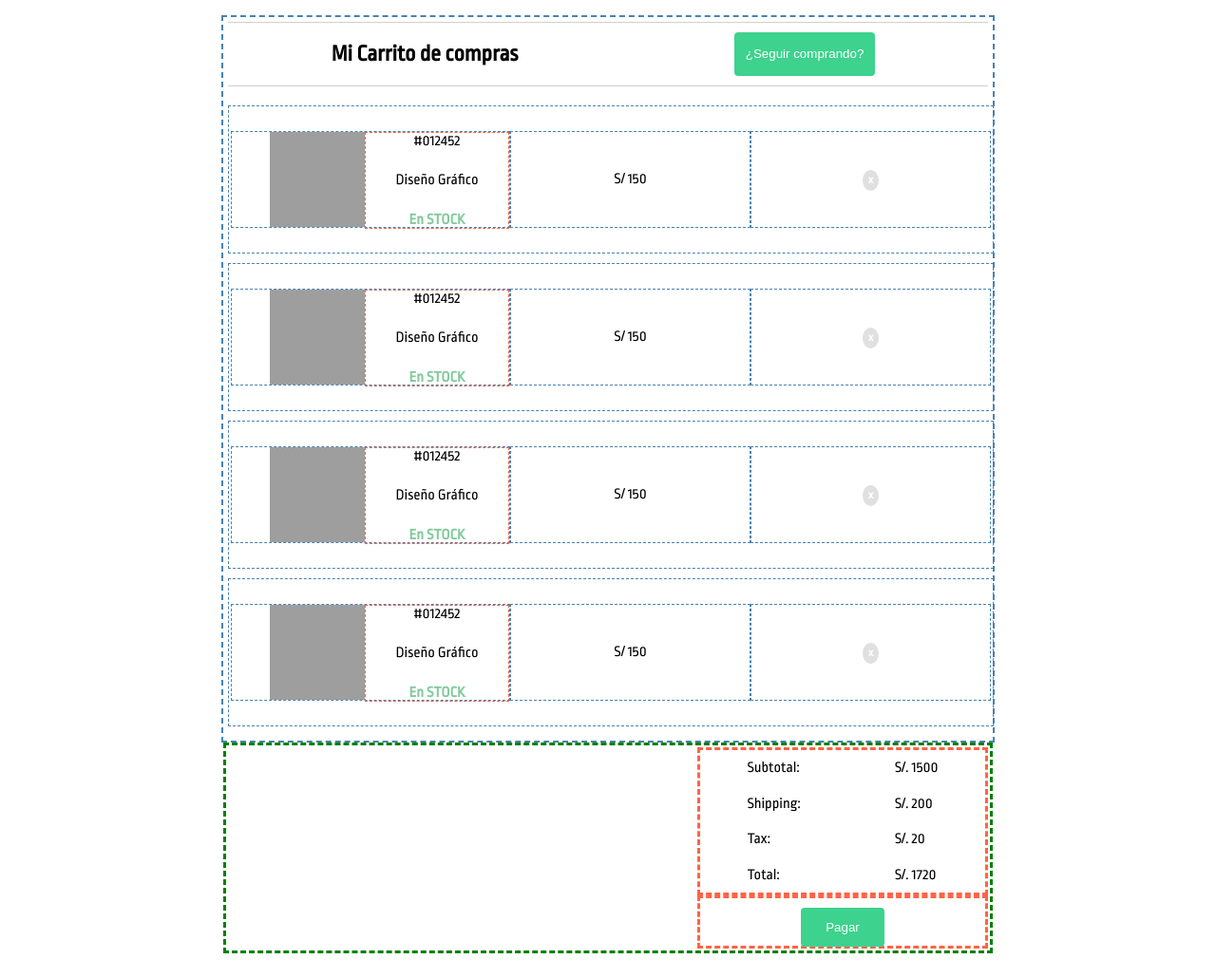
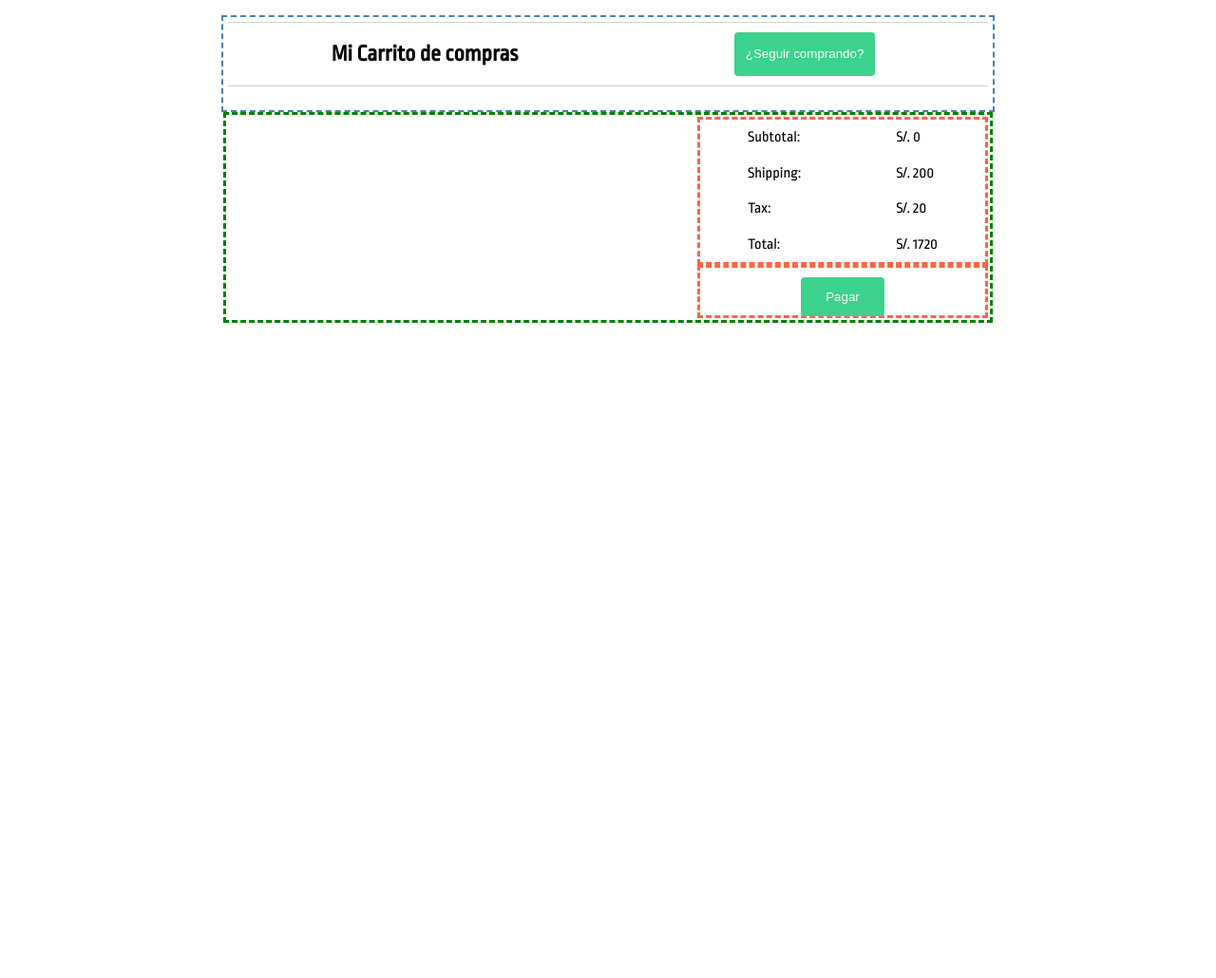
Before and after one commit to AlwaysYou/crehana-project, a Django app: a page that uses src/templates/pedidos/mi_carrito.html in a window 1280 px wide. Shown: the part 109-1139 px from the top of the page at 95% size. After the commit the page ends 449 px from the top, so only its background shows below. Run offline with Django 3.2, Linux system fonts and the light colour scheme; a user stored in the database is signed in; tables that the repository leaves empty hold one stand-in row (values such as "Sample post"); parts of the project's set-up code (start-up, migrations or seed data) failed here and were passed over; some libraries are stand-ins or nearby versions; grey boxes are pictures that could not be loaded.

Commit message:
modulo: cart mejorado

```diff
--- a/src/apps/cart/cart.py
+++ b/src/apps/cart/cart.py
@@ -71,6 +71,7 @@
             item.unit_price = unit_price
             item.quantity = quantity
             item.producto = product.nombre
+            item.codigo = product.codigo
             item.save()
         else:
             # ItemAlreadyExists
@@ -115,7 +116,7 @@
     def summary(self):
         result = 0
         for item in self.cart.item_set.all():
-            result += item.total_price
+            result += item.unit_price
         return result
 
     def summary_base(self):
--- a/src/apps/cart/models.py
+++ b/src/apps/cart/models.py
@@ -28,7 +28,7 @@
 class Item(models.Model):
     cart = models.ForeignKey(Cart, verbose_name=_('cart'))
     quantity = models.PositiveIntegerField(verbose_name=_('quantity'))
-
+    codigo = models.CharField(u"Código", max_length=400)
     unit_price = models.DecimalField(max_digits=18, decimal_places=2, verbose_name=_('unit price'))
     # product as generic relation
     content_type = models.ForeignKey(ContentType)
--- a/src/apps/pedidos/urls.py
+++ b/src/apps/pedidos/urls.py
@@ -8,5 +8,7 @@
 urlpatterns = [
     url(r'^mi-carrito/$', views.mi_carrito, name='mi_carrito'),
     url(r'^agregar-producto/$', views.add_to_cart, name='add_to_cart'),
+    url(r'^remover-producto/$', views.remove_from_cart, name='remove_from_cart'),
+
 
 ]
--- a/src/apps/pedidos/views.py
+++ b/src/apps/pedidos/views.py
@@ -11,6 +11,19 @@
 # Create your views here.
 
 def mi_carrito(request):
+    try:
+        profile = request.user.userprofile
+    except:
+        print("error")
+        return redirect(reverse('usuarios:user_logout'))
+    if profile:
+        cart = Cart(request)
+        flag_mostrar_productos = False
+        cantidad_items = cart.count()
+        if cantidad_items > 0:
+            flag_mostrar_productos = True
+        items = cart.cart.item_set.all()
+        items_cursos = [(item, item.get_product()) for item in items]
     return render(request, 'pedidos/mi_carrito.html', locals())
 
 
@@ -36,3 +49,13 @@
 
 
     return redirect(reverse('pedidos:mi_carrito'))
+
+
+def remove_from_cart(request):
+    print('VIEW: remove_from_cart')
+    curso_id = request.GET.get('curso_id')
+    curso_id = int(curso_id)
+    curso = get_object_or_404(Curso, id=curso_id)
+    cart = Cart(request)
+    cart.remove(curso)
+    return redirect(reverse('pedidos:mi_carrito'))
--- a/src/templates/pedidos/mi_carrito.html
+++ b/src/templates/pedidos/mi_carrito.html
@@ -17,86 +17,30 @@
 
 				<!-- bloque inferior-->
 				<div class="lista_cursos">
+					{% for i in items_cursos %}
+					{% with item=i.0 curso=i.1 %}
 						<div class="curso_seleccionado">
 							<div class="bloque_titulo_imagen">
 								<div class="img_cart_item">
-								<img  class="imagen_cart_item" src="http://bolsodemano.es/wp-content/uploads/2017/03/Carbotti-diseador-de-cuero-3-del-color-del-bolso-del-bolso-de-mano-cuadrada-comprador-de-la-mujer-negro-0-300x351.jpg" width="100px" height="100px">
+									<img  class="imagen_cart_item" src="{{curso.img_curso.url}}" width="100px" height="100px">
 								</div>
 
 								<div class="descripcion_cart_item">
-								<span class="codigo_cart_item">#012452</span>
-								<span class="nombre_cart_item">Diseño Gráfico</span>
+									<span class="codigo_cart_item">#{{item.codigo}}</span>
+									<span class="nombre_cart_item">{{ item.producto }}</span>
 									<p class="stock">En STOCK</p>
 
 								</div>
 							</div>
 							<div class="bloque_precio">
-							S/ 150
+								S/ {{ item.total_price|stringformat:".2f" }}
 							</div>
 							<div class="bloque_precio">
 								<a href="" class="remove"> x </a>
 							</div>
 						</div>
-					<div class="curso_seleccionado">
-						<div class="bloque_titulo_imagen">
-							<div class="img_cart_item">
-								<img  class="imagen_cart_item" src="http://bolsodemano.es/wp-content/uploads/2017/03/Carbotti-diseador-de-cuero-3-del-color-del-bolso-del-bolso-de-mano-cuadrada-comprador-de-la-mujer-negro-0-300x351.jpg" width="100px" height="100px">
-							</div>
-
-							<div class="descripcion_cart_item">
-								<span class="codigo_cart_item">#012452</span>
-								<span class="nombre_cart_item">Diseño Gráfico</span>
-								<p class="stock">En STOCK</p>
-
-							</div>
-						</div>
-						<div class="bloque_precio">
-							S/ 150
-						</div>
-						<div class="bloque_precio">
-							<a href="" class="remove"> x </a>
-						</div>
-					</div>
-					<div class="curso_seleccionado">
-						<div class="bloque_titulo_imagen">
-							<div class="img_cart_item">
-								<img  class="imagen_cart_item" src="http://bolsodemano.es/wp-content/uploads/2017/03/Carbotti-diseador-de-cuero-3-del-color-del-bolso-del-bolso-de-mano-cuadrada-comprador-de-la-mujer-negro-0-300x351.jpg" width="100px" height="100px">
-							</div>
-
-							<div class="descripcion_cart_item">
-								<span class="codigo_cart_item">#012452</span>
-								<span class="nombre_cart_item">Diseño Gráfico</span>
-								<p class="stock">En STOCK</p>
-
-							</div>
-						</div>
-						<div class="bloque_precio">
-							S/ 150
-						</div>
-						<div class="bloque_precio">
-							<a href="" class="remove"> x </a>
-						</div>
-					</div>
-					<div class="curso_seleccionado">
-						<div class="bloque_titulo_imagen">
-							<div class="img_cart_item">
-								<img  class="imagen_cart_item" src="http://bolsodemano.es/wp-content/uploads/2017/03/Carbotti-diseador-de-cuero-3-del-color-del-bolso-del-bolso-de-mano-cuadrada-comprador-de-la-mujer-negro-0-300x351.jpg" width="100px" height="100px">
-							</div>
-
-							<div class="descripcion_cart_item">
-								<span class="codigo_cart_item">#012452</span>
-								<span class="nombre_cart_item">Diseño Gráfico</span>
-								<p class="stock">En STOCK</p>
-
-							</div>
-						</div>
-						<div class="bloque_precio">
-							S/ 150
-						</div>
-						<div class="bloque_precio">
-							<a href="" class="remove"> x </a>
-						</div>
-					</div>
+					{% endwith %}
+					{% endfor %}
 
 				</div>
 			</div>
@@ -109,7 +53,7 @@
 						<span>Total:</span>
 					</div>
 					<div class="precios">
-						<span>S/. 1500</span>
+						<span>S/. {{cart.summary}}</span>
 						<span>S/. 200</span>
 						<span>S/. 20</span>
 						<span>S/. 1720</span>
```
Also changed, not shown: src/templates/login.html (deleted, +0 -71 lines), src/templates/mi_carrito.html (deleted, +0 -64 lines), src/templates/productos.html (deleted, +0 -58 lines), src/templates/registro.html (deleted, +0 -70 lines), src/apps/cart/migrations/0004_item_codigo.py (added). Lines whose indentation alone changed are shown as unchanged.
